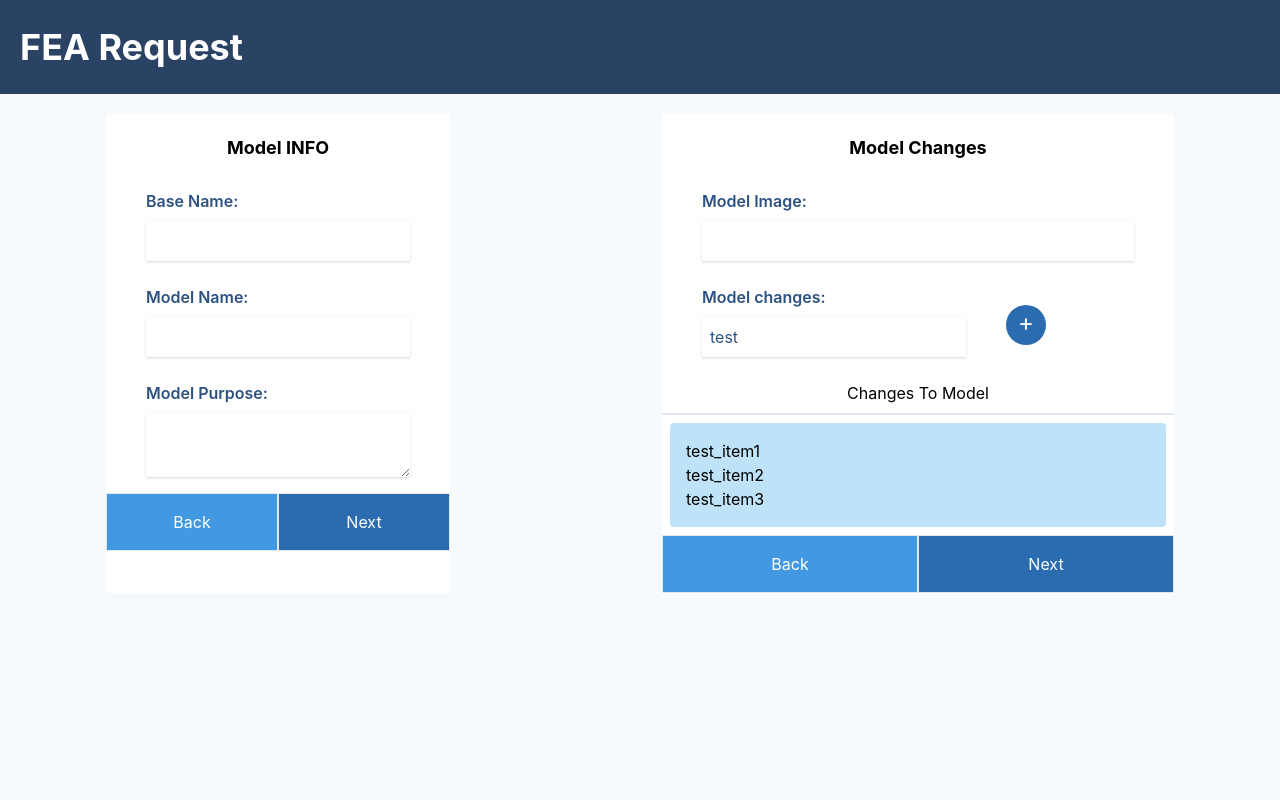
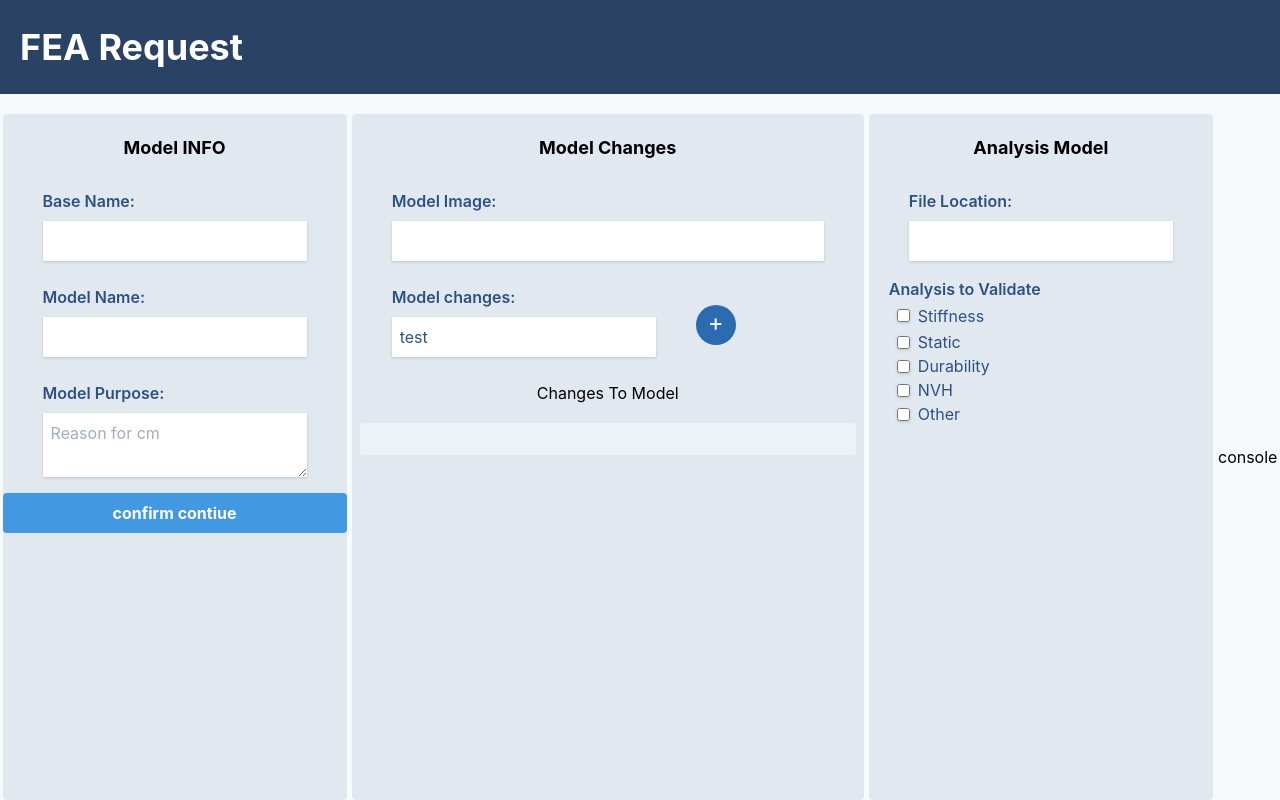
Before and after one commit to matterholt/modelReport, a React (Create React App) app in the folder report_template/: page / in a window 1280 px wide. Built offline with nearby package versions, Linux system fonts and the light colour scheme.

Commit message:
model info hooks

```diff
--- a/report_template/src/components/FeaRequest.js
+++ b/report_template/src/components/FeaRequest.js
@@ -1,8 +1,7 @@
 import React, { useState } from "react";
-
-function ModelAnalysis() {
-  return <div></div>;
-}
+import ModelInfo from "./request/ModelInfo";
+import ModelChange from "./request/ModelChange";
+import ModelAnalysis from "./request/ModelAnalysis";
 
 function ButtonProcess() {
   return (
@@ -19,79 +18,6 @@ function ButtonProcess() {
   );
 }
 
-function ModelInfo() {
-  return (
-    <form className="max-w-lg bg-white flex flex-col rounded">
-      <h2 className="text-center font-bold text-lg m-5 "> Model INFO</h2>
-      <label className="flex flex-col my-2 mx-10 text-md text-blue-800 font-semibold">
-        Base Name:
-        <input className="shadow my-2 p-2" />
-      </label>
-      <label className="flex flex-col my-2 mx-10 text-md text-blue-800 font-semibold">
-        Model Name:
-        <input className="shadow my-2 p-2" />
-      </label>
-      <label className="flex flex-col my-2 mx-10 text-md text-blue-800 font-semibold">
-        Model Purpose:
-        <textarea className="shadow my-2 p-2" />
-      </label>
-      <ButtonProcess />
-    </form>
-  );
-}
-
-function ModelChange() {
-  const [changesall, addChages] = useState([
-    "test_item1",
-    "test_item2",
-    "test_item3"
-  ]);
-  const [change, updateChange] = useState("test");
-
-  function addItemChange(e) {
-    e.preventDefault();
-    addChages([...changesall, change]);
-    updateChange("");
-  }
-
-  return (
-    <form className=" w-full max-w-lg bg-white flex flex-col rounded">
-      <h2 className="text-center font-bold text-lg m-5 "> Model Changes</h2>
-      <label className="flex flex-col my-2 mx-10 text-md text-blue-800 font-semibold">
-        Model Image:
-        <input className="shadow my-2 p-2" />
-      </label>
-
-      <div className="flex items-center">
-        <label className="flex flex-col my-2 mx-10 text-md text-blue-800 font-semibold">
-          Model changes:
-          <input
-            value={change}
-            onChange={e => updateChange(e.target.value)}
-            className="shadow my-2 p-2 "
-          />
-        </label>
-        <button
-          onClick={addItemChange}
-          className="flex justify-center text-white w-10 h-10 rounded-full bg-blue-700 text-2xl"
-        >
-          {" "}
-          +{" "}
-        </button>
-      </div>
-      <div>
-        <h2 className="text-center border-b-2 p-2">Changes To Model</h2>
-        <ul className="bg-blue-200 rounded p-4 m-2">
-          {changesall.map((item, k) => {
-            return <li key={k}>{item}</li>;
-          })}
-        </ul>
-      </div>
-      <ButtonProcess />
-    </form>
-  );
-}
-
 function Request() {
   const [pgNum, setPgNum] = useState(1);
   /*
@@ -101,18 +27,37 @@ function Request() {
     return <ModelChange />;
   }
   */
-  return (
-    <div className="flex w-screen justify-around">
-      <ModelInfo />
-      <ModelChange />
-    </div>
-  );
+  return <div className="flex w-screen justify-around"></div>;
 }
 
 const FEARequest = () => {
+  const [modelInfo, setModelInfo] = useState({
+    baseName: "",
+    cmVersion: "",
+    cmPurpose: ""
+  });
+
+  const modelIfoCollect = (base, cm, reason) => {
+    setModelInfo({
+      baseName: base,
+      cmVersion: cm,
+      cmPurpose: reason
+    });
+  };
+
   return (
-    <div className="w-screen h-screen bg-gray-100 flex flex-col justify-start items-center">
-      <Request />
+    <div className="w-screen h-screen flex justify-around">
+      <ModelInfo modelIfoCollect={modelIfoCollect} />
+      <ModelChange />
+      <ModelAnalysis />
+      <button
+        onClick={() => {
+          console.log(modelInfo);
+        }}
+      >
+        {" "}
+        console
+      </button>
     </div>
   );
 };
--- /dev/null
+++ b/report_template/src/components/request/ModelAnalysis.js
@@ -0,0 +1,43 @@
+import React, { useState } from "react";
+
+function ModelAnalysis() {
+  return (
+    <form className="max-w-lg bg-gray-300 flex flex-col rounded">
+      <h2 className="text-center font-bold text-lg m-5 "> Analysis Model</h2>
+
+      <label className="flex flex-col my-2 mx-10 text-md text-blue-800 font-semibold">
+        File Location:
+        <input className="shadow my-2 p-2" />
+      </label>
+
+      <h2 className="px-5 text-md text-blue-800 font-semibold">
+        {" "}
+        Analysis to Validate
+      </h2>
+
+      <div className="flex flex-col justify-start">
+        <label className="flex items-center px-5 text-base text-blue-800 ">
+          <input type="checkbox" className="shadow m-2" />
+          Stiffness
+        </label>
+        <label className="flex items-center px-5 text-base text-blue-800 ">
+          <input type="checkbox" className="shadow mx-2" />
+          Static
+        </label>
+        <label className="flex items-center px-5 text-base text-blue-800 ">
+          <input type="checkbox" className="shadow mx-2" />
+          Durability
+        </label>
+        <label className="flex items-center px-5 text-base text-blue-800 ">
+          <input type="checkbox" className="shadow mx-2" />
+          NVH
+        </label>
+        <label className="flex items-center px-5 text-base text-blue-800 ">
+          <input type="checkbox" className="shadow mx-2" />
+          Other
+        </label>
+      </div>
+    </form>
+  );
+}
+export default ModelAnalysis;
--- /dev/null
+++ b/report_template/src/components/request/ModelChange.js
@@ -0,0 +1,48 @@
+import React, { useState } from "react";
+function ModelChange() {
+  const [changesall, addChages] = useState([]);
+  const [change, updateChange] = useState("test");
+
+  function addItemChange(e) {
+    e.preventDefault();
+    addChages([...changesall, change]);
+    updateChange("");
+  }
+
+  return (
+    <form className=" w-full max-w-lg bg-gray-300 flex flex-col rounded">
+      <h2 className="text-center font-bold text-lg m-5 "> Model Changes</h2>
+      <label className="flex flex-col my-2 mx-10 text-md text-blue-800 font-semibold">
+        Model Image:
+        <input className="shadow my-2 p-2" />
+      </label>
+
+      <div className="flex items-center">
+        <label className="flex flex-col my-2 mx-10 text-md text-blue-800 font-semibold">
+          Model changes:
+          <input
+            value={change}
+            onChange={e => updateChange(e.target.value)}
+            className="shadow my-2 p-2 "
+          />
+        </label>
+        <button
+          onClick={addItemChange}
+          className="flex justify-center text-white w-10 h-10 rounded-full bg-blue-700 text-2xl"
+        >
+          {" "}
+          +{" "}
+        </button>
+      </div>
+      <div>
+        <h2 className="text-center border-b-2 p-2">Changes To Model</h2>
+        <ul className="bg-gray-200 rounded p-4 m-2">
+          {changesall.map((item, k) => {
+            return <li key={k}>{item}</li>;
+          })}
+        </ul>
+      </div>
+    </form>
+  );
+}
+export default ModelChange;
--- /dev/null
+++ b/report_template/src/components/request/ModelInfo.js
@@ -0,0 +1,52 @@
+import React, { useState } from "react";
+function ModelInfo({ modelIfoCollect }) {
+  const [baseModel, setBaseModel] = useState("");
+  const [cmModelName, setCmModelName] = useState("");
+  const [reasonModel, setReasonModel] = useState("");
+
+  const compileModelInfo = e => {
+    e.preventDefault();
+    modelIfoCollect(baseModel, cmModelName, reasonModel);
+  };
+
+  return (
+    <form className="max-w-lg bg-gray-300 flex flex-col rounded">
+      <h2 className="text-center font-bold text-lg m-5 "> Model INFO</h2>
+
+      <label className="flex flex-col my-2 mx-10 text-md text-blue-800 font-semibold">
+        Base Name:
+        <input
+          value={baseModel}
+          onChange={e => setBaseModel(e.target.value)}
+          className="shadow my-2 p-2"
+        />
+      </label>
+
+      <label className="flex flex-col my-2 mx-10 text-md text-blue-800 font-semibold">
+        Model Name:
+        <input
+          value={cmModelName}
+          onChange={e => setCmModelName(e.target.value)}
+          className="shadow my-2 p-2"
+        />
+      </label>
+
+      <label className="flex flex-col my-2 mx-10 text-md text-blue-800 font-semibold">
+        Model Purpose:
+        <textarea
+          value={reasonModel}
+          onChange={e => setReasonModel(e.target.value)}
+          placeholder="Reason for cm"
+          className="shadow my-2 p-2"
+        />
+      </label>
+      <button
+        className="bg-blue-500 hover:bg-blue-700 text-white font-bold py-2 px-4 rounded "
+        onClick={compileModelInfo}
+      >
+        confirm contiue{" "}
+      </button>
+    </form>
+  );
+}
+export default ModelInfo;
```
